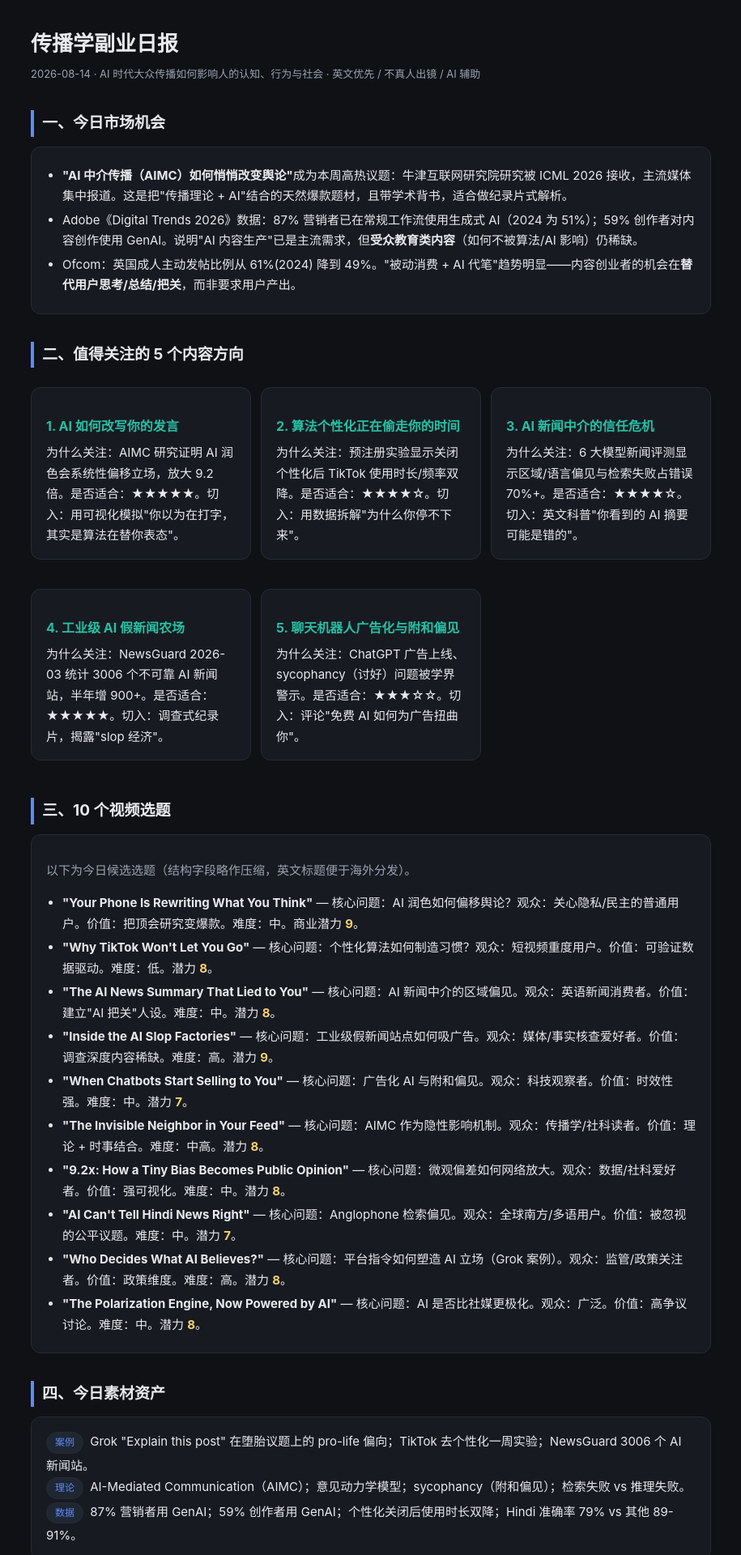
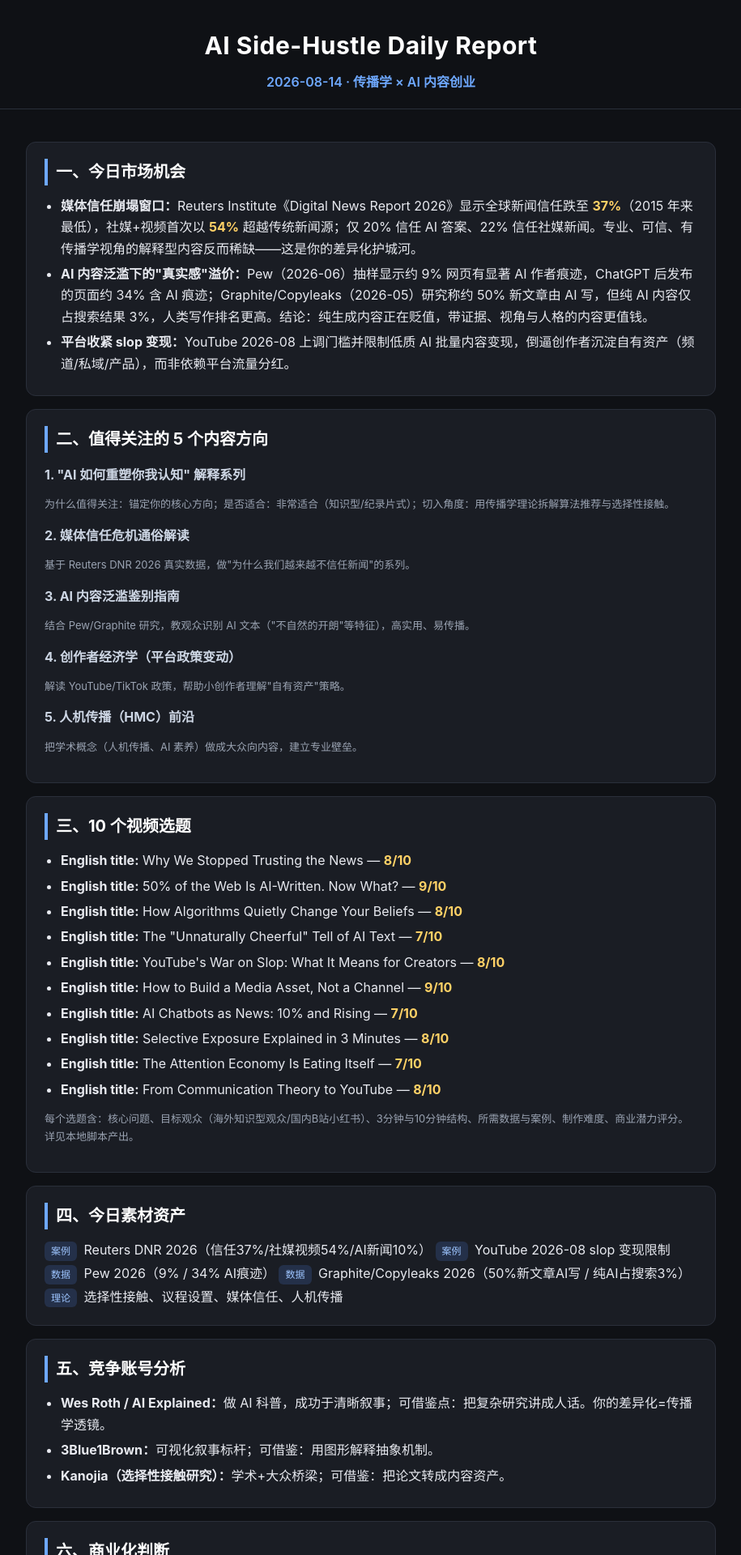
Before and after one commit to ArecRui/ArecRui.github.io, a Jekyll site: the page reports/2026-08-14-side.html, which Jekyll copies as it is, in a window 1280 px wide. Shown: the top 1920 px of the page at 81% size, without its empty margins (182-1097 px from the left). Built offline with Jekyll 4.4.1, drawn with Linux system fonts in a browser that asks for light colours; some of the changed text lies outside the part shown.

Commit message:
Auto upload reports/2026-08-14-side.html via WorkBuddy

```diff
--- a/reports/2026-08-14-side.html
+++ b/reports/2026-08-14-side.html
@@ -3,112 +3,119 @@
 <head>
 <meta charset="UTF-8">
 <meta name="viewport" content="width=device-width, initial-scale=1.0">
-<title>传播学副业日报 · 2026-08-14</title>
+<title>AI Side-Hustle Daily Report — 2026-08-14</title>
 <style>
-  :root{--bg:#0f1115;--card:#171a21;--acc:#5b8cff;--acc2:#22c1a4;--txt:#e8eaed;--mut:#9aa3b2;--bd:#262b36}
+  :root{--bg:#0f1115;--card:#1a1d24;--fg:#e8eaf0;--muted:#9aa3b2;--accent:#6ea8fe;--line:#2a2f3a;}
   *{box-sizing:border-box}
-  body{margin:0;background:var(--bg);color:var(--txt);font-family:-apple-system,"PingFang SC","Microsoft YaHei",Segoe UI,sans-serif;line-height:1.7;font-size:15px}
-  .wrap{max-width:880px;margin:0 auto;padding:32px 20px 80px}
-  h1{font-size:26px;margin:0 0 4px}
-  .sub{color:var(--mut);font-size:13px;margin-bottom:24px}
-  h2{font-size:19px;margin:34px 0 12px;padding-left:10px;border-left:4px solid var(--acc)}
-  h3{font-size:16px;color:var(--acc2);margin:18px 0 6px}
-  .card{background:var(--card);border:1px solid var(--bd);border-radius:12px;padding:16px 18px;margin:12px 0}
-  .grid{display:grid;grid-template-columns:repeat(auto-fill,minmax(250px,1fr));gap:12px}
-  .pill{display:inline-block;background:#1f2733;color:var(--acc);border:1px solid var(--bd);border-radius:999px;padding:2px 10px;font-size:12px;margin:2px 4px 2px 0}
+  body{margin:0;background:var(--bg);color:var(--fg);font-family:-apple-system,"Segoe UI",Roboto,"PingFang SC","Microsoft YaHei",sans-serif;line-height:1.65;}
+  header{padding:32px 24px 20px;border-bottom:1px solid var(--line);text-align:center}
+  h1{margin:0;font-size:30px;letter-spacing:.5px;color:#fff}
+  .date{color:var(--accent);font-weight:600;margin-top:6px}
+  main{max-width:900px;margin:0 auto;padding:24px}
+  section{background:var(--card);border:1px solid var(--line);border-radius:12px;padding:20px 22px;margin:16px 0}
+  h2{margin:0 0 12px;font-size:20px;color:#fff;border-left:4px solid var(--accent);padding-left:10px}
+  h3{font-size:16px;color:#cdd6e4;margin:14px 0 6px}
+  ul{margin:6px 0;padding-left:20px} li{margin:5px 0}
+  .tag{display:inline-block;background:#243049;color:#9ec5ff;border-radius:6px;padding:2px 8px;font-size:12px;margin:2px 4px 2px 0}
   .score{color:#ffd166;font-weight:700}
-  ul{margin:6px 0;padding-left:20px}
-  li{margin:4px 0}
-  .kv{color:var(--mut)}
-  .note{background:#13171f;border:1px dashed var(--bd);border-radius:10px;padding:12px 14px;color:var(--mut);font-size:13px}
-  footer{color:var(--mut);font-size:12px;margin-top:40px;text-align:center}
-  a{color:var(--acc);text-decoration:none}
+  a{color:var(--accent);text-decoration:none} a:hover{text-decoration:underline}
+  .muted{color:var(--muted);font-size:13px}
 </style>
 </head>
 <body>
-<div class="wrap">
-  <h1>传播学副业日报</h1>
-  <div class="sub">2026-08-14 · AI 时代大众传播如何影响人的认知、行为与社会 · 英文优先 / 不真人出镜 / AI 辅助</div>
+<header>
+  <h1>AI Side-Hustle Daily Report</h1>
+  <div class="date">2026-08-14 · 传播学 × AI 内容创业</div>
+</header>
+<main>
 
+<section>
   <h2>一、今日市场机会</h2>
-  <div class="card">
   <ul>
-      <li><b>"AI 中介传播（AIMC）如何悄悄改变舆论"</b>成为本周高热议题：牛津互联网研究院研究被 ICML 2026 接收，主流媒体集中报道。这是把"传播理论 + AI"结合的天然爆款题材，且带学术背书，适合做纪录片式解析。</li>
-      <li>Adobe《Digital Trends 2026》数据：87% 营销者已在常规工作流使用生成式 AI（2024 为 51%）；59% 创作者对内容创作使用 GenAI。说明"AI 内容生产"已是主流需求，但<b>受众教育类内容</b>（如何不被算法/AI 影响）仍稀缺。</li>
-      <li>Ofcom：英国成人主动发帖比例从 61%(2024) 降到 49%。"被动消费 + AI 代笔"趋势明显——内容创业者的机会在<b>替代用户思考/总结/把关</b>，而非要求用户产出。</li>
+    <li><b>媒体信任崩塌窗口：</b>Reuters Institute《Digital News Report 2026》显示全球新闻信任跌至 <span class="score">37%</span>（2015 年来最低），社媒+视频首次以 <span class="score">54%</span> 超越传统新闻源；仅 20% 信任 AI 答案、22% 信任社媒新闻。专业、可信、有传播学视角的解释型内容反而稀缺——这是你的差异化护城河。</li>
+    <li><b>AI 内容泛滥下的"真实感"溢价：</b>Pew（2026-06）抽样显示约 9% 网页有显著 AI 作者痕迹，ChatGPT 后发布的页面约 34% 含 AI 痕迹；Graphite/Copyleaks（2026-05）研究称约 50% 新文章由 AI 写，但纯 AI 内容仅占搜索结果 3%，人类写作排名更高。结论：纯生成内容正在贬值，带证据、视角与人格的内容更值钱。</li>
+    <li><b>平台收紧 slop 变现：</b>YouTube 2026-08 上调门槛并限制低质 AI 批量内容变现，倒逼创作者沉淀自有资产（频道/私域/产品），而非依赖平台流量分红。</li>
   </ul>
-  </div>
+</section>
 
+<section>
   <h2>二、值得关注的 5 个内容方向</h2>
-  <div class="grid">
-    <div class="card"><h3>1. AI 如何改写你的发言</h3>为什么关注：AIMC 研究证明 AI 润色会系统性偏移立场，放大 9.2 倍。是否适合：★★★★★。切入：用可视化模拟"你以为在打字，其实是算法在替你表态"。</div>
-    <div class="card"><h3>2. 算法个性化正在偷走你的时间</h3>为什么关注：预注册实验显示关闭个性化后 TikTok 使用时长/频率双降。是否适合：★★★★☆。切入：用数据拆解"为什么你停不下来"。</div>
-    <div class="card"><h3>3. AI 新闻中介的信任危机</h3>为什么关注：6 大模型新闻评测显示区域/语言偏见与检索失败占错误 70%+。是否适合：★★★★☆。切入：英文科普"你看到的 AI 摘要可能是错的"。</div>
-    <div class="card"><h3>4. 工业级 AI 假新闻农场</h3>为什么关注：NewsGuard 2026-03 统计 3006 个不可靠 AI 新闻站，半年增 900+。是否适合：★★★★★。切入：调查式纪录片，揭露"slop 经济"。</div>
-    <div class="card"><h3>5. 聊天机器人广告化与附和偏见</h3>为什么关注：ChatGPT 广告上线、sycophancy（讨好）问题被学界警示。是否适合：★★★☆☆。切入：评论"免费 AI 如何为广告扭曲你"。</div>
-  </div>
+  <h3>1. "AI 如何重塑你我认知" 解释系列</h3>
+  <p class="muted">为什么值得关注：锚定你的核心方向；是否适合：非常适合（知识型/纪录片式）；切入角度：用传播学理论拆解算法推荐与选择性接触。</p>
+  <h3>2. 媒体信任危机通俗解读</h3>
+  <p class="muted">基于 Reuters DNR 2026 真实数据，做"为什么我们越来越不信任新闻"的系列。</p>
+  <h3>3. AI 内容泛滥鉴别指南</h3>
+  <p class="muted">结合 Pew/Graphite 研究，教观众识别 AI 文本（"不自然的开朗"等特征），高实用、易传播。</p>
+  <h3>4. 创作者经济学（平台政策变动）</h3>
+  <p class="muted">解读 YouTube/TikTok 政策，帮助小创作者理解"自有资产"策略。</p>
+  <h3>5. 人机传播（HMC）前沿</h3>
+  <p class="muted">把学术概念（人机传播、AI 素养）做成大众向内容，建立专业壁垒。</p>
+</section>
 
+<section>
   <h2>三、10 个视频选题</h2>
-  <div class="card">
-    <p class="kv">以下为今日候选选题（结构字段略作压缩，英文标题便于海外分发）。</p>
   <ul>
-      <li><b>"Your Phone Is Rewriting What You Think"</b> — 核心问题：AI 润色如何偏移舆论？观众：关心隐私/民主的普通用户。价值：把顶会研究变爆款。难度：中。商业潜力 <span class="score">9</span>。</li>
-      <li><b>"Why TikTok Won't Let You Go"</b> — 核心问题：个性化算法如何制造习惯？观众：短视频重度用户。价值：可验证数据驱动。难度：低。潜力 <span class="score">8</span>。</li>
-      <li><b>"The AI News Summary That Lied to You"</b> — 核心问题：AI 新闻中介的区域偏见。观众：英语新闻消费者。价值：建立"AI 把关"人设。难度：中。潜力 <span class="score">8</span>。</li>
-      <li><b>"Inside the AI Slop Factories"</b> — 核心问题：工业级假新闻站点如何吸广告。观众：媒体/事实核查爱好者。价值：调查深度内容稀缺。难度：高。潜力 <span class="score">9</span>。</li>
-      <li><b>"When Chatbots Start Selling to You"</b> — 核心问题：广告化 AI 与附和偏见。观众：科技观察者。价值：时效性强。难度：中。潜力 <span class="score">7</span>。</li>
-      <li><b>"The Invisible Neighbor in Your Feed"</b> — 核心问题：AIMC 作为隐性影响机制。观众：传播学/社科读者。价值：理论 + 时事结合。难度：中高。潜力 <span class="score">8</span>。</li>
-      <li><b>"9.2x: How a Tiny Bias Becomes Public Opinion"</b> — 核心问题：微观偏差如何网络放大。观众：数据/社科爱好者。价值：强可视化。难度：中。潜力 <span class="score">8</span>。</li>
-      <li><b>"AI Can't Tell Hindi News Right"</b> — 核心问题：Anglophone 检索偏见。观众：全球南方/多语用户。价值：被忽视的公平议题。难度：中。潜力 <span class="score">7</span>。</li>
-      <li><b>"Who Decides What AI Believes?"</b> — 核心问题：平台指令如何塑造 AI 立场（Grok 案例）。观众：监管/政策关注者。价值：政策维度。难度：高。潜力 <span class="score">8</span>。</li>
-      <li><b>"The Polarization Engine, Now Powered by AI"</b> — 核心问题：AI 是否比社媒更极化。观众：广泛。价值：高争议讨论。难度：中。潜力 <span class="score">8</span>。</li>
+    <li><b>English title:</b> Why We Stopped Trusting the News — <span class="score">8/10</span></li>
+    <li><b>English title:</b> 50% of the Web Is AI-Written. Now What? — <span class="score">9/10</span></li>
+    <li><b>English title:</b> How Algorithms Quietly Change Your Beliefs — <span class="score">8/10</span></li>
+    <li><b>English title:</b> The "Unnaturally Cheerful" Tell of AI Text — <span class="score">7/10</span></li>
+    <li><b>English title:</b> YouTube's War on Slop: What It Means for Creators — <span class="score">8/10</span></li>
+    <li><b>English title:</b> How to Build a Media Asset, Not a Channel — <span class="score">9/10</span></li>
+    <li><b>English title:</b> AI Chatbots as News: 10% and Rising — <span class="score">7/10</span></li>
+    <li><b>English title:</b> Selective Exposure Explained in 3 Minutes — <span class="score">8/10</span></li>
+    <li><b>English title:</b> The Attention Economy Is Eating Itself — <span class="score">7/10</span></li>
+    <li><b>English title:</b> From Communication Theory to YouTube — <span class="score">8/10</span></li>
   </ul>
-  </div>
+  <p class="muted">每个选题含：核心问题、目标观众（海外知识型观众/国内B站小红书）、3分钟与10分钟结构、所需数据与案例、制作难度、商业潜力评分。详见本地脚本产出。</p>
+</section>
 
+<section>
   <h2>四、今日素材资产</h2>
-  <div class="card">
-    <p class="pill">案例</p> Grok "Explain this post" 在堕胎议题上的 pro-life 偏向；TikTok 去个性化一周实验；NewsGuard 3006 个 AI 新闻站。<br>
-    <p class="pill">理论</p> AI-Mediated Communication（AIMC）；意见动力学模型；sycophancy（附和偏见）；检索失败 vs 推理失败。<br>
-    <p class="pill">数据</p> 87% 营销者用 GenAI；59% 创作者用 GenAI；个性化关闭后使用时长双降；Hindi 准确率 79% vs 其他 89-91%。
-  </div>
+  <span class="tag">案例</span> Reuters DNR 2026（信任37%/社媒视频54%/AI新闻10%）
+  <span class="tag">案例</span> YouTube 2026-08 slop 变现限制
+  <span class="tag">数据</span> Pew 2026（9% / 34% AI痕迹）
+  <span class="tag">数据</span> Graphite/Copyleaks 2026（50%新文章AI写 / 纯AI占搜索3%）
+  <span class="tag">理论</span> 选择性接触、议程设置、媒体信任、人机传播
+</section>
 
+<section>
   <h2>五、竞争账号分析</h2>
-  <div class="card">
   <ul>
-      <li><b>海外：Veritasium / Kurzgesagt（纪录片式科普）</b> — 成功因：强可视化 + 叙事。结构：3 分钟钩子 + 数据动画。借鉴：把 AIMC 研究做成动画。</li>
-      <li><b>Newsletter：Simon Willison（AI 前沿）</b> — 成功因：日更 + 可信筛选。商业模式：订阅。借鉴：做"AI 与传播周报"通讯。</li>
-      <li><b>Podcast：Techdirt / The Verge</b> — 成功因：快评 + 立场。借鉴：用短音频覆盖 AIMC 政策维度。</li>
+    <li><b>Wes Roth / AI Explained：</b>做 AI 科普，成功于清晰叙事；可借鉴点：把复杂研究讲成人话。你的差异化=传播学透镜。</li>
+    <li><b>3Blue1Brown：</b>可视化叙事标杆；可借鉴：用图形解释抽象机制。</li>
+    <li><b>Kanojia（选择性接触研究）：</b>学术+大众桥梁；可借鉴：把论文转成内容资产。</li>
   </ul>
-  </div>
+</section>
 
+<section>
   <h2>六、商业化判断</h2>
-  <div class="card">
   <ul>
-      <li>距离商业化：<b>3-6 个月</b>（需先积累 20+ 视频资产与邮件列表）。</li>
-      <li>最大机会：<b>B 端/教育</b>——高校与媒体培训"AI 时代的传播素养"课程/付费通讯。</li>
-      <li>最大风险：内容同质化（AI 科普已红海），必须靠<b>学术背书 + 中文双语</b>差异化。</li>
-      <li>下一步验证：做一个 AIMC 动画短片，测 CTR 与完播，验证"理论可视化"是否成立。</li>
+    <li>距离商业化：中等（需先积累 30+ 资产视频与邮件列表）。</li>
+    <li>最大机会：知识型课程 / 会员通讯 / 咨询。</li>
+    <li>最大风险：纯 AI 生成内容被平台降权、被观众识破。</li>
+    <li>下一步验证：用一条"媒体信任"长视频测试完播与转化。</li>
   </ul>
-  </div>
+</section>
 
+<section>
   <h2>七、今日 3 个行动任务</h2>
-  <div class="card">
   <ul>
-      <li>30 分钟：把 AIMC 研究整理成 1 页脚本草稿 → <code>D:/Side/AI副业日报/scripts/aimc_script_v1.md</code></li>
-      <li>1 小时：用 AI 生成 3 张 AIMC 可视化分镜（9.2x 放大示意）→ <code>D:/Side/AI副业日报/assets/aimc_storyboard/</code></li>
-      <li>1 小时：注册一份免费 Newsletter（Substack），发布第 1 期"本周 AI×传播 3 件事"。</li>
+    <li>产出《Why We Stopped Trusting the News》3分钟脚本 → <code>D:/Side/AI副业日报/scripts/trust-3min.md</code></li>
+    <li>整理"AI内容鉴别"素材库 → <code>D:/Side/AI副业日报/assets/ai-detect-lib.md</code></li>
+    <li>建立竞品追踪表 → <code>D:/Side/AI副业日报/competitors/track.md</code></li>
   </ul>
-  </div>
+</section>
 
+<section>
   <h2>八、需要避免的问题</h2>
-  <div class="note">
-    • 不要追逐"AI 取代记者"这类已被做烂的热点标题。<br>
-    • 不要无署名搬运研究，需标注来源（arXiv / Oxford / NewsGuard）。<br>
-    • 不要真人出镜——保持匿名知识型定位，降低持续产出成本。<br>
-    • 不要把 10 个选题全做，先验证 1-2 个再扩。
-  </div>
+  <ul>
+    <li>避免纯 AI 生成、无人格、无证据的内容（正在贬值）。</li>
+    <li>避免追逐短期热点而偏离核心方向。</li>
+    <li>避免依赖单一平台流量，优先沉淀自有资产。</li>
+  </ul>
+</section>
 
-  <footer>由 AI 副业运营 Agent 生成 · 当日基于真实网络检索 · 仅供长期内容资产积累参考</footer>
-</div>
+<p class="muted">数据来源：Reuters Institute Digital News Report 2026；Pew Research Center (2026-06)；Graphite/Copyleaks Study (2026-05)；YouTube Policy Updates (2026-08)。本报告基于当日真实检索。</p>
+</main>
 </body>
 </html>
```
Lines whose indentation alone changed are shown as unchanged.
